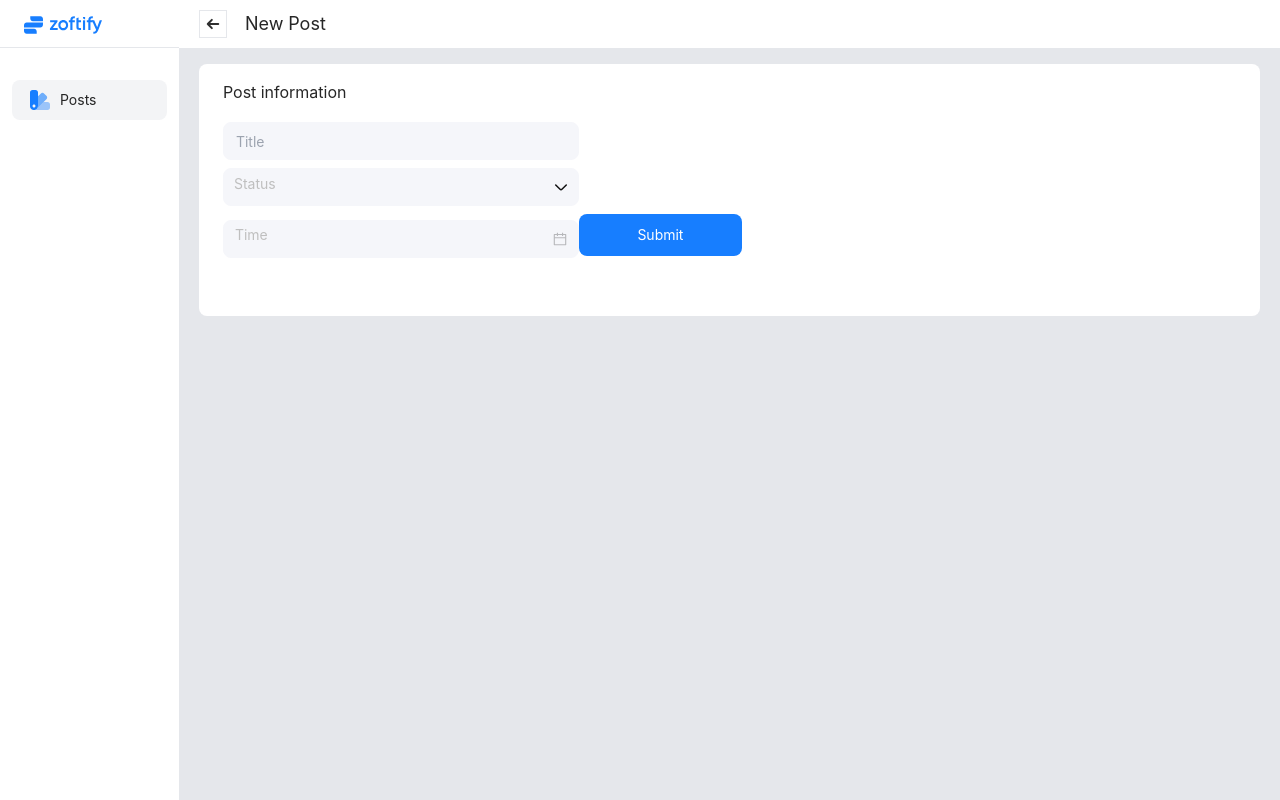
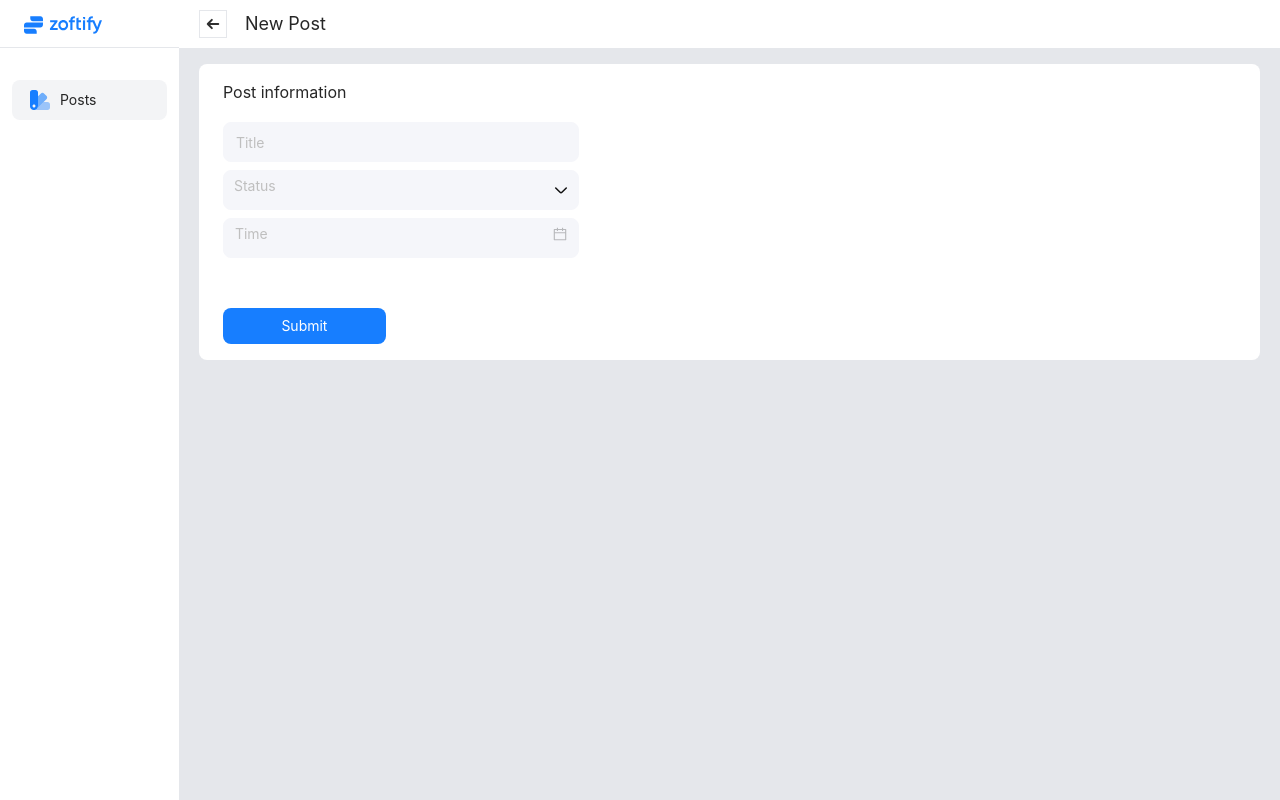
Before and after one commit to tranzi90/zoftify-assessment-test, a Next.js app: page /create-post in a window 1280 px wide. Built offline with nearby package versions, Linux system fonts and the light colour scheme.

Commit message:
form handler done

```diff
--- a/components/PostForm.tsx
+++ b/components/PostForm.tsx
@@ -1,45 +1,60 @@
-import Input from "./UI/Input"
-import StatusSelect from "./UI/StatusSelect"
-import {DatePicker, Form, Select, } from "antd"
-import Button from "./UI/Button"
-import {addPost} from "../store/postSlice"
-import {FC, useState} from "react"
-import {Post} from "../types/Post"
-import {useAppDispatch, useAppSelector} from "../store/hook"
+import InputField from './UI/InputField'
+import StatusSelect from './UI/StatusSelect'
+import { DatePicker, Form } from 'antd'
+import Button from './UI/Button'
+import { addPost } from '../store/postSlice'
+import { FC, useState } from 'react'
+import { Post } from '../types/Post'
+import { useAppDispatch, useAppSelector } from '../store/hook'
+import { useRouter } from 'next/router'
 
 const PostForm: FC = () => {
-    const posts = useAppSelector(state => state.posts.posts)
+    const posts = useAppSelector((state) => state.posts.posts)
 
     const emptyPost = {
         id: posts.length + 1,
-        title: "",
-        date: "",
-        status: "",
+        title: '',
+        date: '',
+        status: '',
     }
 
     const [newPost, setNewPost] = useState<Post>(emptyPost)
 
     const dispatch = useAppDispatch()
+    const router = useRouter()
 
     const addTask = () => {
         dispatch(addPost(newPost))
         setNewPost(emptyPost)
+        router.push('/')
     }
 
     return (
-        <Form layout="vertical"
+        <Form
+            layout="vertical"
             onFinish={addTask}
+            onFinishFailed={(error) => {
+                console.log({ error })
+            }}
         >
-            <Form.Item noStyle>
-                <Input
+            <Form.Item
+                name="title"
+                rules={[
+                    {
+                        required: true,
+                        message: 'Please enter some text',
+                    },
+                ]}
+            >
+                <InputField
                     placeholder="Title"
                     value={newPost.title}
-                        changeHandler={(e) => setNewPost(
-                            (prev) => ({ ...prev, title: e })
-                        )}
+                    onChange={(e) =>
+                        setNewPost((prev) => ({ ...prev, title: e }))
+                    }
                 />
             </Form.Item>
-            <Form.Item noStyle
+            <Form.Item
                 name="status"
                 rules={[
                     {
@@ -49,14 +64,14 @@ const PostForm: FC = () => {
                 ]}
             >
                 <StatusSelect
-                            value=''
+                    value=""
                     formInput={true}
-                            onChange={(e) => setNewPost(
-                                (prev) => ({ ...prev, status: e })
-                            )}
+                    onChange={(e) =>
+                        setNewPost((prev) => ({ ...prev, status: e }))
+                    }
                 />
             </Form.Item>
-            <Form.Item noStyle
+            <Form.Item
                 name="date"
                 rules={[
                     {
@@ -69,7 +84,7 @@ const PostForm: FC = () => {
                     showTime
                     placeholder="Time"
                     onChange={(e, date) =>
-                                    setNewPost((prev) => ({...prev, date}))
+                        setNewPost((prev) => ({ ...prev, date }))
                     }
                 />
             </Form.Item>
@@ -77,31 +92,6 @@ const PostForm: FC = () => {
                 <Button type="submit" title="Submit" />
             </Form.Item>
         </Form>
-        // <form onSubmit={addTask}>
-        //     <Input
-        //         placeholder="Title"
-        //         value={newPost.title}
-        //         changeHandler={(e) => setNewPost(
-        //             (prev) => ({ ...prev, title: e })
-        //         )}
-        //     />
-        //     <StatusSelect
-        //         formInput={true}
-        //         changeHandler={(e) => setNewPost(
-        //             (prev) => ({ ...prev, status: e })
-        //         )}
-        //     />
-        //     <div className="datePicker">
-        //         <DatePicker
-        //             showTime
-        //             placeholder="Time"
-        //             onChange={(e, date) =>
-        //                 setNewPost((prev) => ({...prev, date}))
-        //             }
-        //         />
-        //     </div>
-        //     <Button type="submit" title="Submit" />
-        // </form>
     )
 }
 
--- a/components/UI/Input.tsx
+++ /dev/null
@@ -1,20 +0,0 @@
-import { FC } from "react"
-
-interface IInput {
-    placeholder: string;
-    value: string;
-    changeHandler: (e: string) => void;
-}
-
-const Input: FC<IInput> = ({ placeholder, value, changeHandler }) => {
-    return (
-        <input
-            placeholder={placeholder}
-            value={value}
-            onChange={(e) => changeHandler(e.target.value)}
-            required={true}
-        />
-    )
-}
-
-export default Input
--- /dev/null
+++ b/components/UI/InputField.tsx
@@ -0,0 +1,20 @@
+import { FC } from "react"
+import {Input} from "antd"
+
+interface IInputField {
+    placeholder: string;
+    value: string;
+    onChange: (e: string) => void;
+}
+
+const InputField: FC<IInputField> = ({ placeholder, value, onChange }) => {
+    return (
+        <Input
+            placeholder={placeholder}
+            value={value}
+            onChange={(e) => onChange(e.target.value)}
+        />
+    )
+}
+
+export default InputField
--- a/components/UI/StatusSelect.tsx
+++ b/components/UI/StatusSelect.tsx
@@ -5,7 +5,6 @@ const { Option } = Select
 
 interface IStatusSelect {
     value?: string
-    // changeHandler: (e: string) => void
     onChange: (e: string) => void
     formInput?: boolean
 }
--- a/components/UI/Table.tsx
+++ b/components/UI/Table.tsx
@@ -1,19 +1,26 @@
-import PostItem from "../PostItem"
-import {useAppSelector} from "../../store/hook"
-import {FC} from "react"
+import PostItem from '../PostItem'
+import { useAppSelector } from '../../store/hook'
+import { FC } from 'react'
+import style from '../../styles/Table.module.scss'
 
 const Table: FC = () => {
     const searchInput = useAppSelector((state) => state.posts.searchInput)
-    const selectedFilter = useAppSelector(state => state.posts.selectedFilter)
+    const selectedFilter = useAppSelector((state) => state.posts.selectedFilter)
 
-    const visiblePosts = useAppSelector(
-        state => state.posts.posts
-            .filter((post) => searchInput ? post.title.includes(searchInput) : true)
-            .filter((post) => selectedFilter === "All statuses" ? true : post.status === selectedFilter)
+    const visiblePosts = useAppSelector((state) =>
+        state.posts.posts
+            .filter((post) =>
+                searchInput ? post.title.includes(searchInput) : true
+            )
+            .filter((post) =>
+                selectedFilter === 'All statuses'
+                    ? true
+                    : post.status === selectedFilter
+            )
     )
 
     return (
-        <table>
+        <table className={style.postsTable}>
             <thead>
                 <tr>
                     <th>ID</th>
@@ -24,10 +31,7 @@ const Table: FC = () => {
             </thead>
             <tbody>
                 {visiblePosts.map((post) => (
-                <PostItem
-                    key={post.id}
-                    {...post}
-                />
+                    <PostItem key={post.id} {...post} />
                 ))}
             </tbody>
         </table>
--- a/package.json
+++ b/package.json
@@ -9,8 +9,6 @@
   "dependencies": {
     "@reduxjs/toolkit": "^1.9.0",
     "antd": "^4.24.1",
-    "dayjs": "^1.11.6",
-    "javascript-time-ago": "^2.5.9",
     "luxon": "^3.1.0",
     "next": "latest",
     "react": "18.2.0",
--- /dev/null
+++ b/styles/Table.module.scss
@@ -0,0 +1,29 @@
+.postsTable {
+  @apply w-full my-7;
+
+  thead {
+    th {
+      @apply text-[13px] font-medium text-color-secondary py-[12.5] px-6;
+    }
+  }
+
+  tbody {
+    td {
+      @apply text-text-primary py-8 px-6;
+    }
+  }
+
+  th,
+  td {
+    @apply text-left whitespace-nowrap;
+
+    &:first-child {
+      @apply w-[65px] text-center;
+    }
+
+    &:nth-child(2) {
+      width: calc(100% - 200px);
+      @apply whitespace-normal;
+    }
+  }
+}
--- a/styles/globals.scss
+++ b/styles/globals.scss
@@ -3,8 +3,12 @@
 @tailwind components;
 @tailwind utilities;
 
+* {
+  @apply leading-4;
+}
+
 body {
-    @apply bg-gray-200 leading-4;
+    @apply bg-gray-200;
 }
 
 .searchBar {
@@ -58,36 +62,6 @@ body {
   }
 }
 
-table {
-  @apply w-full my-7;
-
-  thead {
-    th {
-      @apply text-[13px] font-medium text-color-secondary py-[12.5] px-6;
-    }
-  }
-
-  tbody {
-    td {
-      @apply text-text-primary py-8 px-6;
-    }
-  }
-
-  th,
-  td {
-    @apply text-left whitespace-nowrap;
-
-    &:first-child {
-      @apply w-[65px] text-center;
-    }
-
-    &:nth-child(2) {
-      width: calc(100% - 200px);
-      @apply whitespace-normal;
-    }
-  }
-}
-
 .statusSelect {
   .ant-select {
     @apply w-[108px];
@@ -99,37 +73,31 @@ table {
 }
 
 .formStatusSelect {
-  @apply mb-2;
-
   .ant-select {
     @apply w-[356px];
 
     .ant-select-selector {
-      @apply h-[38px] border border-background-secondary bg-background-secondary rounded-lg;
+      @apply h-[40px] bg-background-secondary rounded-lg border border-background-secondary;
 
       span[title="Status"] {
         @apply text-color-secondary;
       }
     }
   }
-
-  &__isError {
-    .ant-select {
-      .ant-select-selector {
-        @apply border-red-600;
-      }
-    }
-  }
 }
 
-input {
-  @apply w-[356px] h-[38px] mb-2 bg-background-secondary rounded-lg px-3 border border-background-secondary;
+.ant-input {
+  @apply w-[356px] h-[40px] bg-background-secondary rounded-lg px-3 border border-background-secondary;
+}
 
-  &:focus {
-    @apply outline-none shadow-md;
-  }
+.ant-form {
+  @apply leading-4;
+}
+
+.ant-form-item {
+  @apply mb-2 leading-4;
 }
 
 .ant-picker {
-  @apply w-[356px] h-[38px] mb-[42px] border border-background-secondary bg-background-secondary rounded-lg;
+  @apply w-[356px] h-[40px] mb-[42px] block bg-background-secondary rounded-lg border-background-secondary;
 }
```
Also changed, not shown: store/luxon.js (deleted, +0 -7 lines), store/time.js (deleted, +0 -27 lines), 1 other file (tests, documents, lock files or other folders). Lines whose indentation alone changed are shown as unchanged.
